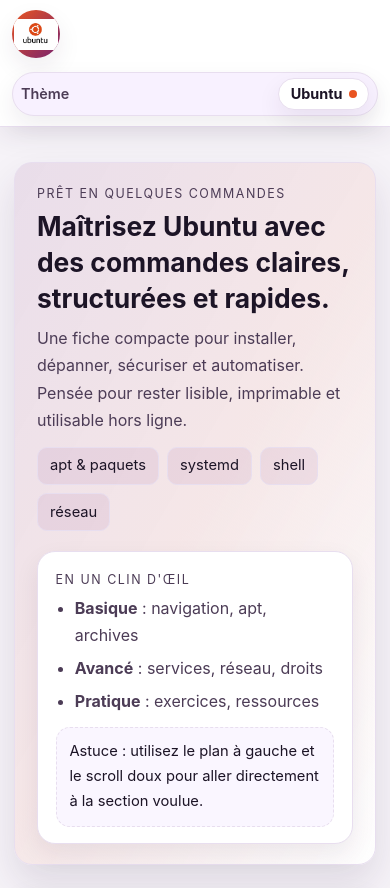
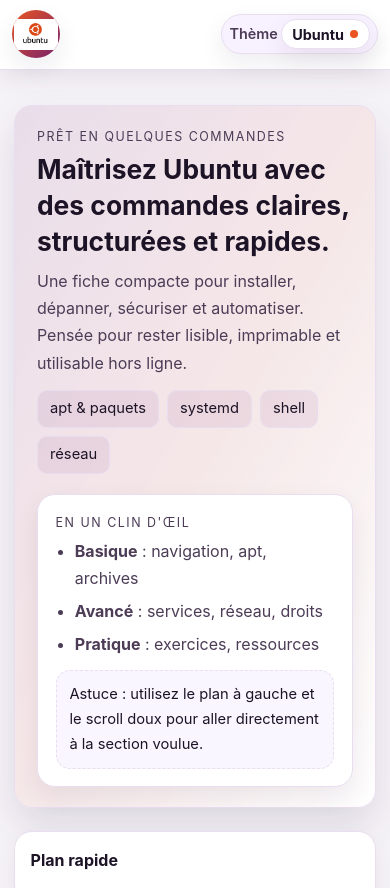
Before and after one commit to cybervalcin/Ubuntu, a website: page index.html in a window 390 px wide. Shown: the top 888 px of the page. Drawn offline with Linux system fonts and the light colour scheme.

Commit message:
mobile header bar fix

```diff
--- a/ubuntu-guide.css
+++ b/ubuntu-guide.css
@@ -789,10 +789,10 @@
 
 @media (max-width: 900px) {
     .topbar {
-        display: grid;
-        grid-template-columns: 1fr;
-        align-items: stretch;
-        gap: 0.85rem;
+        display: flex;
+        align-items: center;
+        justify-content: space-between;
+        gap: 0.6rem;
         padding: 0.65rem 0.75rem;
     }
 
@@ -817,19 +817,15 @@
     }
 
     .top-actions {
-        width: 100%;
-        justify-content: space-between;
+        justify-content: flex-end;
         align-items: center;
-        gap: 0.45rem;
-        flex-wrap: wrap;
+        gap: 0.35rem;
+        flex-wrap: nowrap;
     }
 
     .top-actions .theme-switcher {
-        flex: 1 1 220px;
-    }
-
-    .top-actions button {
-        flex-shrink: 0;
+        flex: 0 0 auto;
+        max-width: 210px;
     }
 
     .burger {
@@ -839,13 +835,13 @@
     }
 
     .theme-switcher {
-        padding: 0.3rem 0.5rem;
+        padding: 0.25rem 0.45rem;
         gap: 0.2rem;
     }
 
     .theme-trigger {
-        padding: 0.4rem 0.7rem;
-        min-height: 32px;
+        padding: 0.35rem 0.65rem;
+        min-height: 30px;
         font-size: 0.9rem;
     }
 
```
